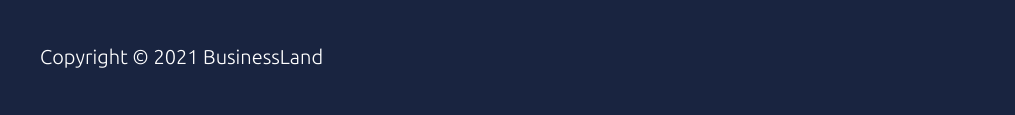
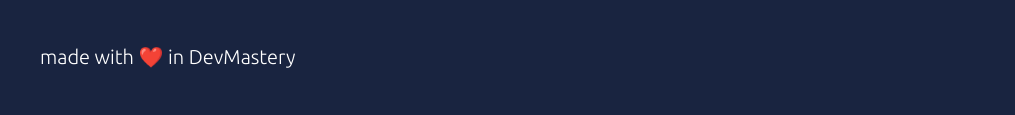
Before and after one commit to khalilabid95/Business-land, a plain HTML site: page index.html in a window 1280 px wide. Shown: the part 3037-3152 px from the top of the page, 0-1015 px from the left. Drawn offline with Linux system fonts and the light colour scheme; files whose address does not match are found by name.

Commit message:
Change footer text

```diff
--- a/index.html
+++ b/index.html
@@ -149,7 +149,7 @@
     <footer>
         <div class="container1" >
             <div>
-                Copyright © 2021 BusinessLand
+                made with ❤️ in DevMastery
             </div>
             <div id="social-media">
                 <a href="#">
```
